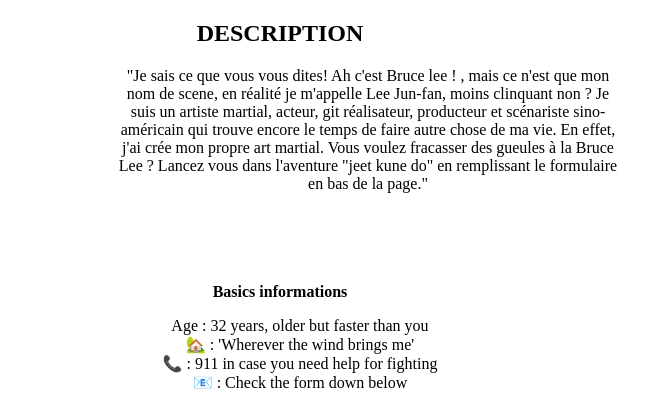
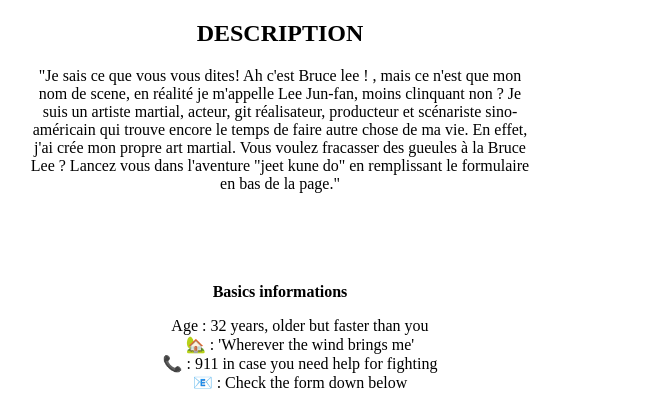
Before and after one commit to Gambino-stack/BruceLeeProject, a PHP site: page /BruceLee.php in a window 1280 px wide. Shown: the part 481-874 px from the top of the page, without its empty margins (360-1008 px from the left). Run offline with PHP 8.4, Linux system fonts and the light colour scheme; some libraries are stand-ins or nearby versions; some web fonts are replaced.

Commit message:
Center the description paragraph

```diff
--- a/style.css
+++ b/style.css
@@ -9,6 +9,7 @@ body {
 li {
     list-style: none;
 }
+
 header {
 
 
@@ -44,7 +45,7 @@ header {
 }
 .description {
     display: block;
-    margin-left: 470px;
+    margin : 0px auto;
     width: 500px;
     height: 200px;
 }
```
